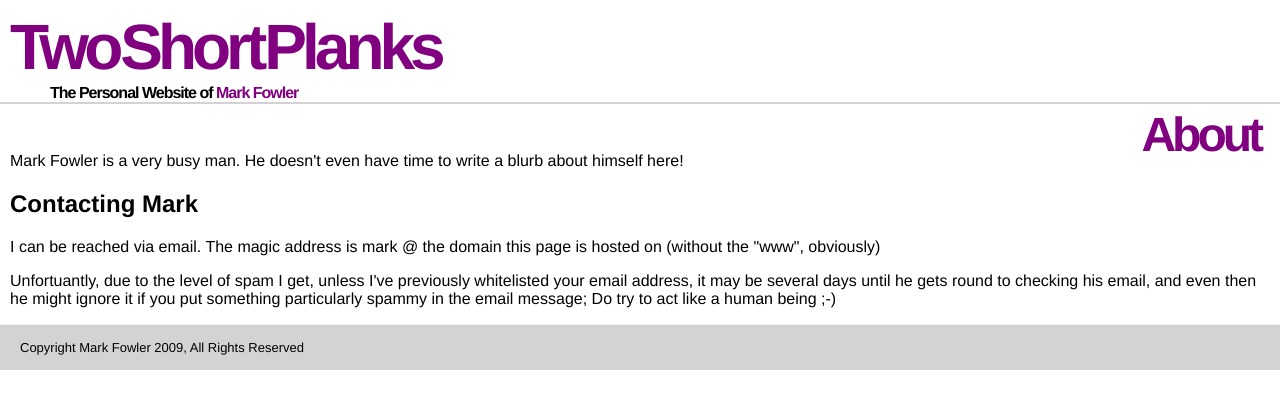
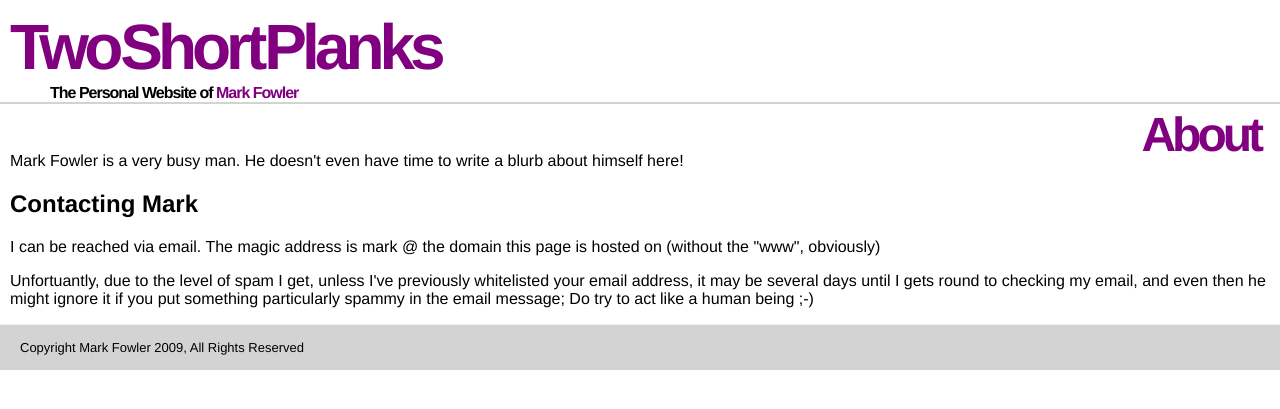
Before and after one commit to 2shortplanks/tsp, a Django app: template templates/about.html in a window 1280 px wide. Shown: the top 409 px of the page. Run offline with Django 3.2, Linux system fonts and the light colour scheme; the template is opened without the code that fills it, so the values that code supplies are empty.

Commit message:
content: change the subject

```diff
--- a/templates/about.html
+++ b/templates/about.html
@@ -10,6 +10,6 @@ Mark Fowler is a very busy man.  He doesn't even have time to write a blurb abou
 
 <p>I can be reached via email.  The magic address is mark @ the domain this page is hosted on (without the "www", obviously)</p>
 
-<p>Unfortuantly, due to the level of spam I get, unless I've previously whitelisted your email address, it may be several days until he gets round to checking his email, and even then he might ignore it if you put something particularly spammy in the email message;  Do try to act like a human being ;-)</p>
+<p>Unfortuantly, due to the level of spam I get, unless I've previously whitelisted your email address, it may be several days until I gets round to checking my email, and even then he might ignore it if you put something particularly spammy in the email message;  Do try to act like a human being ;-)</p>
 
 {% endblock %}
```
